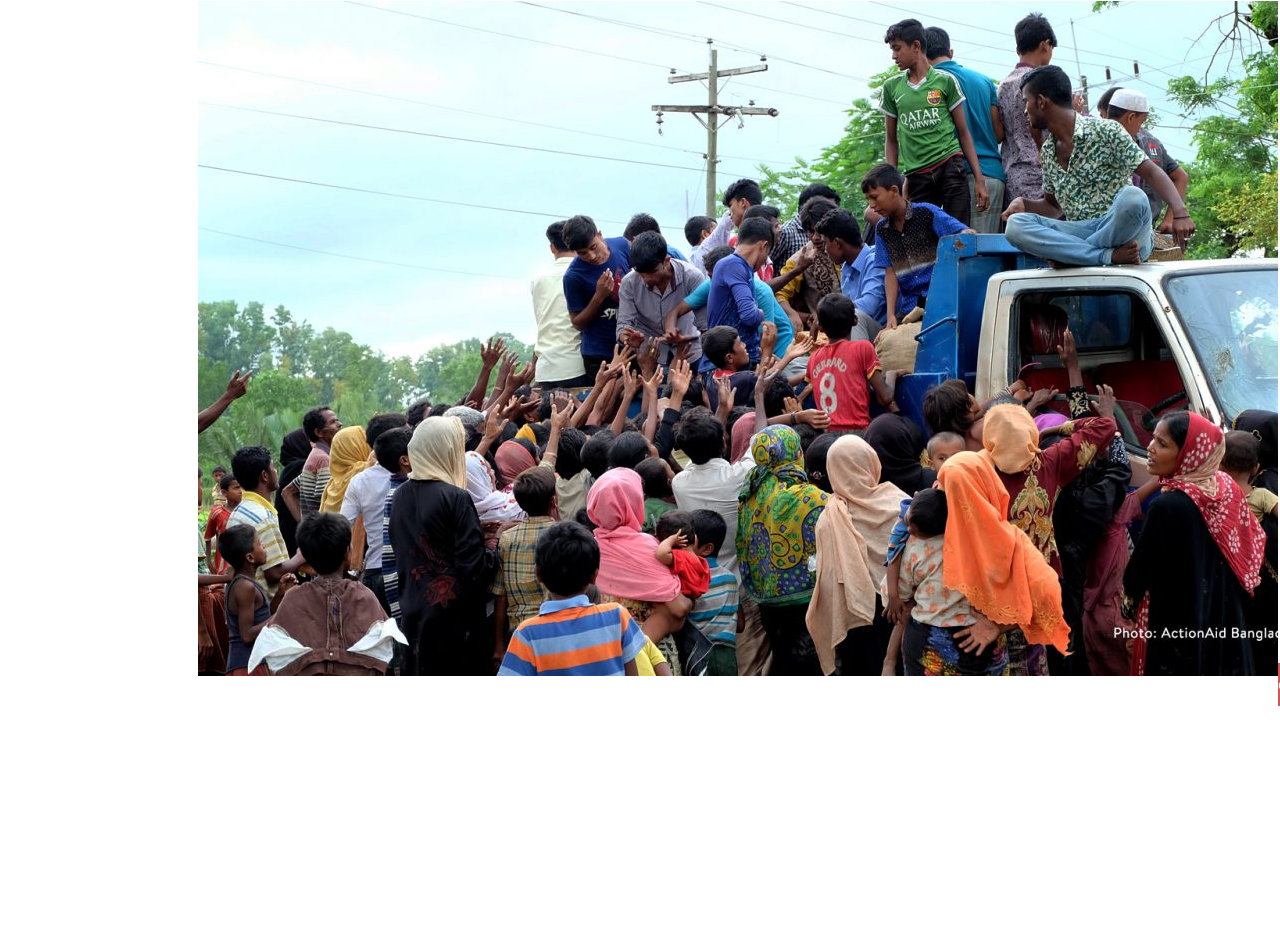
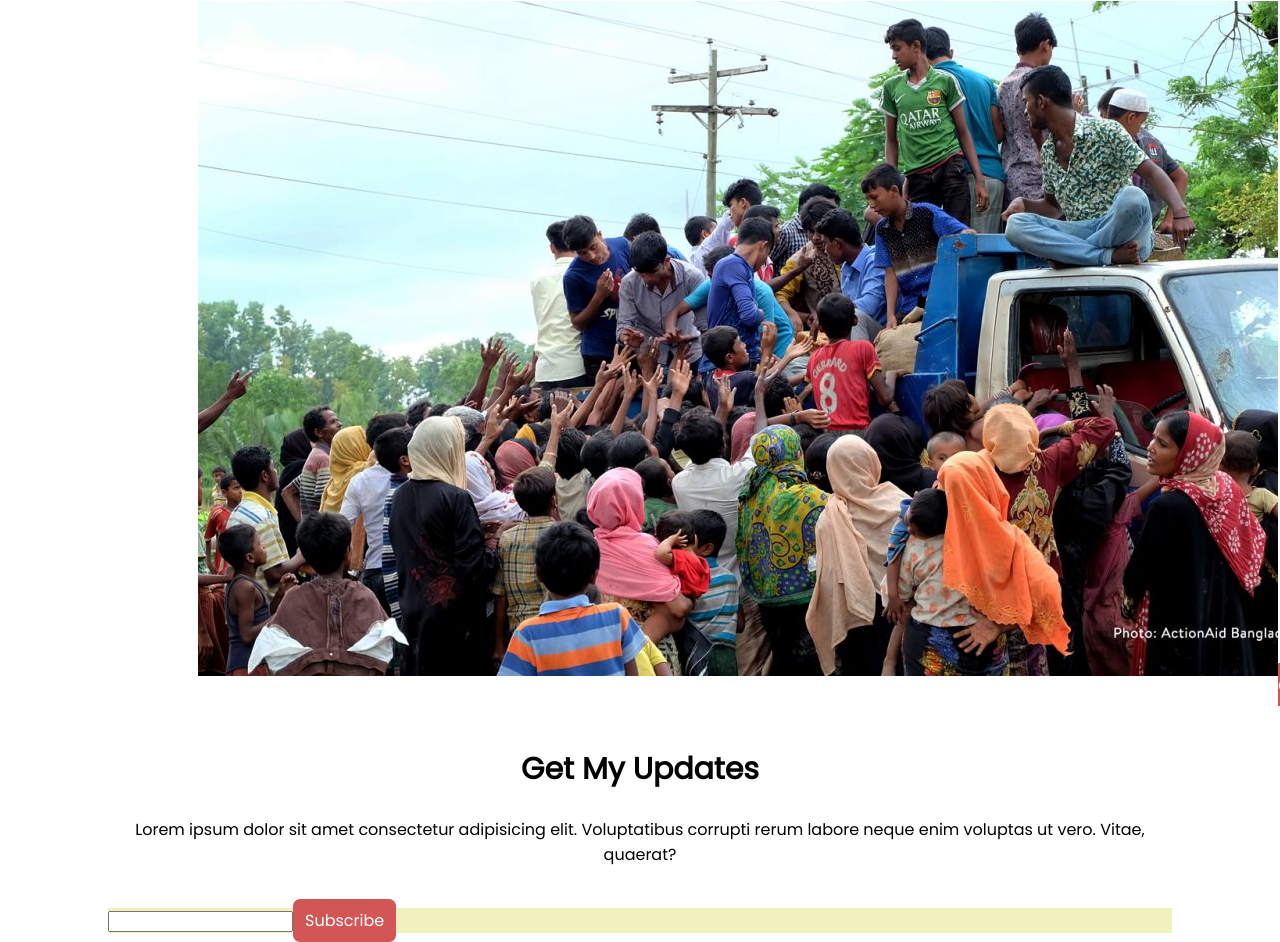
Before and after one commit to amena01/donate-today-main, a plain HTML site: page index.html in a window 1280 px wide. Shown: the part 1777-2719 px from the top of the page. Before the commit the page ends 2524 px from the top, so only its background shows below. Drawn offline with Linux system fonts and the light colour scheme.

Commit message:
again-try

```diff
--- a/index.html
+++ b/index.html
@@ -112,7 +112,7 @@
       </section>
 
 
-<!------------------------Extra-Part------------------->
+      <!------------------------Extra-Part------------------->
 
       <div class="extra-part">
          <div>
@@ -149,6 +149,34 @@
 
 
 
+   <!---Footer-Part-->
+
+   <section class="sec-03">
+      <div class="last-sec">
+
+         <div>
+            <h1 class="header">
+               Get My Updates
+            </h1>
+            <p>Lorem ipsum dolor sit amet consectetur adipisicing elit. Voluptatibus corrupti rerum labore neque enim
+               voluptas ut vero. Vitae, quaerat?</p><br>
+         </div>
+
+
+
+         <div class="last-part">
+            <div class="email">
+               <input type="email">
+            </div>
+            <div>
+               <a class="link-button" target=" _blank" href=" "> Subscribe</a>
+            </div>
+         </div>
+
+   </section>
+
+
+
 </body>
 
 </html>
--- a/style.css
+++ b/style.css
@@ -91,3 +91,17 @@ body {
    margin-left: 40px;
 
 }
+
+.last-sec {
+   margin: 50px 100px 0 100px;
+}
+
+.last-part {
+   background-color: rgba(230, 230, 139, 0.564);
+   background-size 500px 300px;
+   display:flex;
+}
+
+.email{
+   gcolor       : rgb(76, 64, 64);
+}
```
